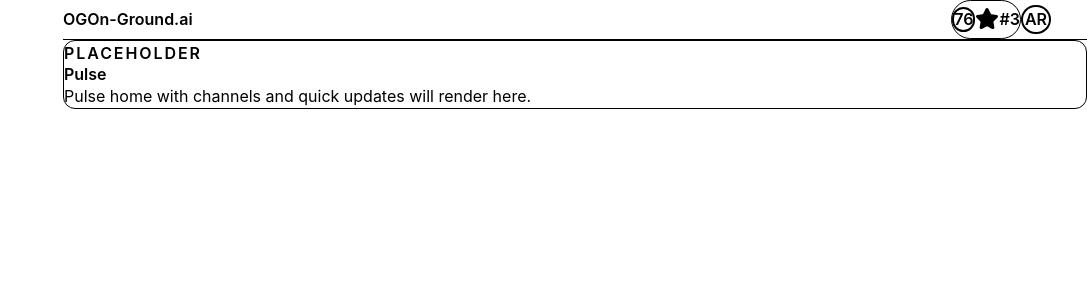
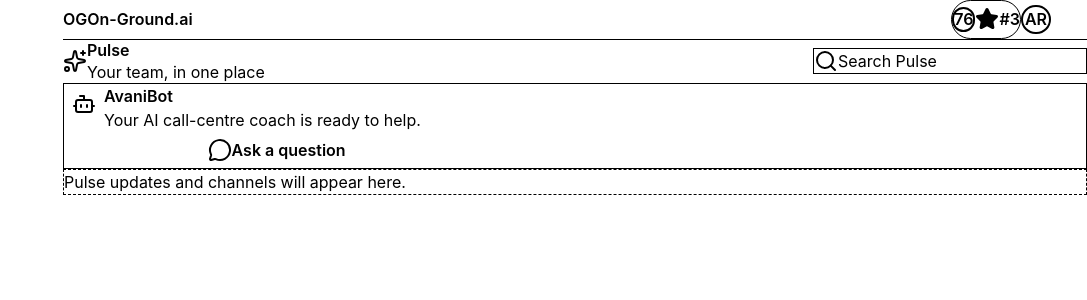
Before and after one commit to Sivaani-Janaswamy/oga-callcentre-app, a React (Vite) app: page /pulse in a window 1280 px wide. Shown: the top 300 px of the page, without its empty margins (193-1280 px from the left). Built offline with nearby package versions, Linux system fonts and the light colour scheme.

Commit message:
feat(pulse): add header search and AvaniBot

```diff
--- a/src/app/router.tsx
+++ b/src/app/router.tsx
@@ -5,6 +5,7 @@
 import { IncomingCallsPage } from '../components/plan/IncomingCallsPage';
 import { PlanLayout } from '../components/plan/PlanLayout';
 import { RecentCallsPage } from '../components/plan/RecentCallsPage';
+import { PulsePage } from '../components/pulse/PulsePage';
 import { AppShell } from '../components/shell/AppShell';
 
 function PlaceholderPage({
@@ -58,12 +59,7 @@
         />
         <Route
           path="/pulse"
-          element={
-            <PlaceholderPage
-              title="Pulse"
-              description="Pulse home with channels and quick updates will render here."
-            />
-          }
+          element={<PulsePage />}
         />
         <Route
           path="/pulse/:channelId"
--- /dev/null
+++ b/src/components/pulse/AvaniBotCard.tsx
@@ -0,0 +1,42 @@
+import { Bot, FileText, MessageCircle } from 'lucide-react';
+import { Card } from '../ui/Card';
+
+export function AvaniBotCard({
+  onAction,
+}: {
+  onAction: (action: 'brief' | 'question') => void;
+}): JSX.Element {
+  return (
+    <Card className="mt-5 bg-gradient-to-br from-info-soft to-white">
+      <div className="flex items-start gap-3">
+        <span className="flex h-10 w-10 shrink-0 items-center justify-center rounded-full bg-white text-info">
+          <Bot className="h-5 w-5" />
+        </span>
+        <div className="min-w-0 flex-1">
+          <h2 className="text-13 font-semibold text-text">AvaniBot</h2>
+          <p className="mt-1 text-12 text-text-muted">
+            Your AI call-centre coach is ready to help.
+          </p>
+          <div className="mt-3 flex flex-wrap gap-2">
+            <button
+              type="button"
+              onClick={() => onAction('brief')}
+              className="inline-flex items-center gap-1 rounded-md bg-info px-3 py-1.5 text-11 font-semibold text-white"
+            >
+              <FileText className="h-3 w-3" />
+              Daily Brief
+            </button>
+            <button
+              type="button"
+              onClick={() => onAction('question')}
+              className="inline-flex items-center gap-1 rounded-md bg-white px-3 py-1.5 text-11 font-semibold text-info"
+            >
+              <MessageCircle className="h-3 w-3" />
+              Ask a question
+            </button>
+          </div>
+        </div>
+      </div>
+    </Card>
+  );
+}
--- /dev/null
+++ b/src/components/pulse/PulseHeader.tsx
@@ -0,0 +1,31 @@
+import { Search, Sparkles } from 'lucide-react';
+
+export function PulseHeader({
+  searchTerm,
+  onSearchChange,
+}: {
+  searchTerm: string;
+  onSearchChange: (value: string) => void;
+}): JSX.Element {
+  return (
+    <header className="flex flex-wrap items-center justify-between gap-3">
+      <div className="flex items-center gap-2">
+        <Sparkles className="h-5 w-5 text-brand" />
+        <div>
+          <h1 className="text-20 font-semibold text-text">Pulse</h1>
+          <p className="text-11 text-text-muted">Your team, in one place</p>
+        </div>
+      </div>
+      <label className="flex min-w-[220px] items-center gap-2 rounded-md border border-border bg-card px-3 py-2 text-12 text-text-muted shadow-soft">
+        <Search className="h-4 w-4 shrink-0" />
+        <span className="sr-only">Search Pulse</span>
+        <input
+          value={searchTerm}
+          onChange={(event) => onSearchChange(event.target.value)}
+          placeholder="Search Pulse"
+          className="min-w-0 flex-1 bg-transparent text-text outline-none placeholder:text-text-muted"
+        />
+      </label>
+    </header>
+  );
+}
--- /dev/null
+++ b/src/components/pulse/PulsePage.tsx
@@ -0,0 +1,27 @@
+import { useState } from 'react';
+import { Modal } from '../ui/Modal';
+import { AvaniBotCard } from './AvaniBotCard';
+import { PulseHeader } from './PulseHeader';
+
+export function PulsePage(): JSX.Element {
+  const [searchTerm, setSearchTerm] = useState('');
+  const [botAction, setBotAction] = useState<'brief' | 'question' | null>(null);
+  const actionTitle = botAction === 'brief' ? 'Daily Brief' : 'Ask AvaniBot';
+
+  return (
+    <section>
+      <PulseHeader searchTerm={searchTerm} onSearchChange={setSearchTerm} />
+      <AvaniBotCard onAction={setBotAction} />
+      {/* PLACEHOLDER: verify Pulse sections against mock until their fixtures are wired. */}
+      <div className="mt-5 rounded-md border border-dashed border-border bg-card p-5 text-12 text-text-muted">
+        Pulse updates and channels will appear here.
+      </div>
+      <Modal isOpen={botAction !== null} onClose={() => setBotAction(null)} title={actionTitle}>
+        <p className="text-12 text-text-muted">
+          {/* PLACEHOLDER: verify AvaniBot response content against mock. */}
+          AvaniBot content will appear here.
+        </p>
+      </Modal>
+    </section>
+  );
+}
```
